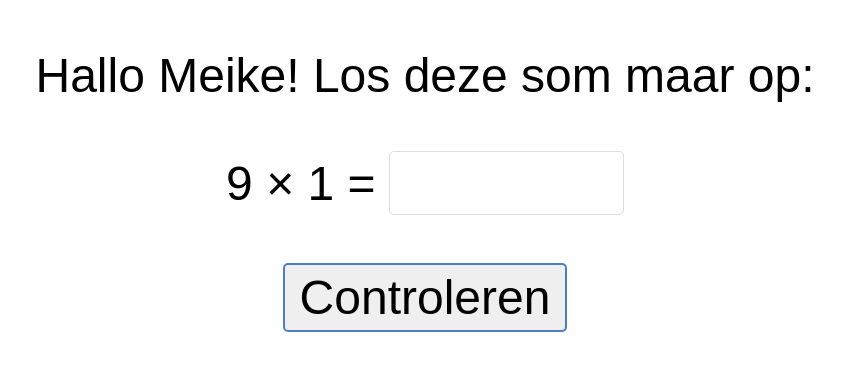
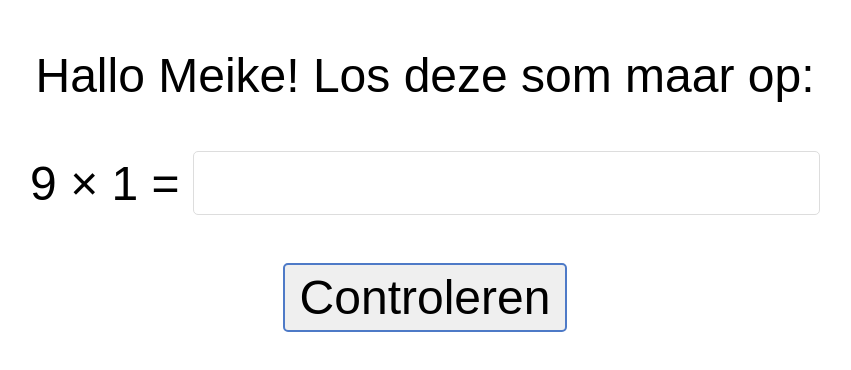
Before and after one commit to hesselink/rekenen, a plain HTML site: page index.html in a window 1280 px wide. Shown: the whole page, without its empty margins (215-1066 px from the left). Drawn offline with Linux system fonts and the light colour scheme.

Commit message:
Proper number inputs

```diff
--- a/index.css
+++ b/index.css
@@ -28,3 +28,17 @@
   color: white;
   cursor: pointer;
 }
+
+/* Hide input type=number spinner buttons */
+
+/* Chrome, Safari, Edge, Opera */
+input::-webkit-outer-spin-button,
+input::-webkit-inner-spin-button {
+  -webkit-appearance: none;
+  margin: 0;
+}
+
+/* Firefox */
+input[type=number] {
+  -moz-appearance: textfield;
+}
--- a/index.html
+++ b/index.html
@@ -9,8 +9,8 @@
 <body>
 <div id=main>
   <p>Hallo Meike! Los deze som maar op:</p>
-  <p><span id=number1>xxx</span> <span id=operator>+</span> <span id=number2>yyy</span> = <input id=antwoord size=6 type=number/></p>
-  <p><input id=controleren type=submit value="Controleren"/></p>
+  <p><span id=number1>xxx</span> <span id=operator>+</span> <span id=number2>yyy</span> = <input id=antwoord size=6 type=number></p>
+  <p><input id=controleren type=submit value="Controleren"></p>
 </div>
 </body>
 </html>
```
